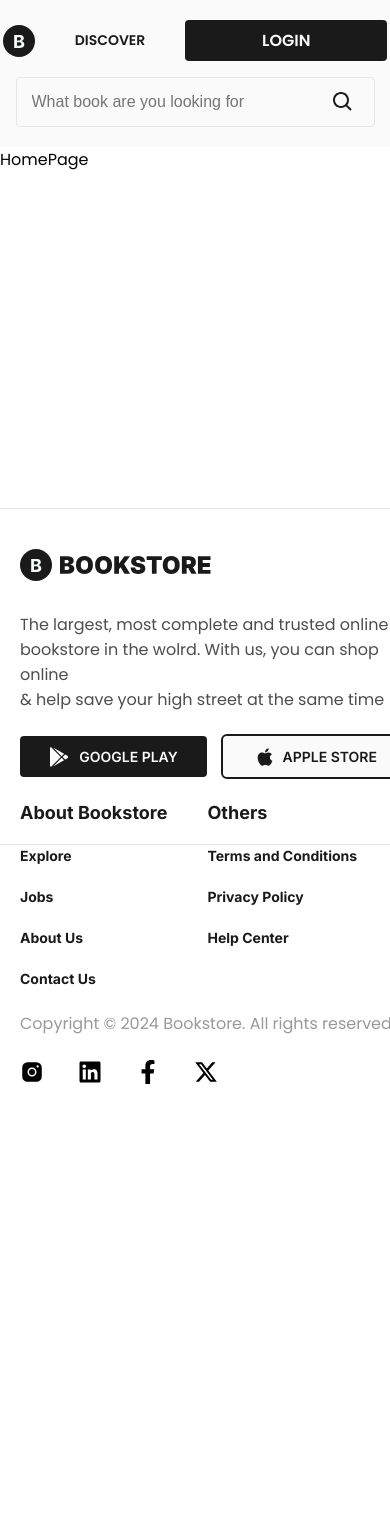
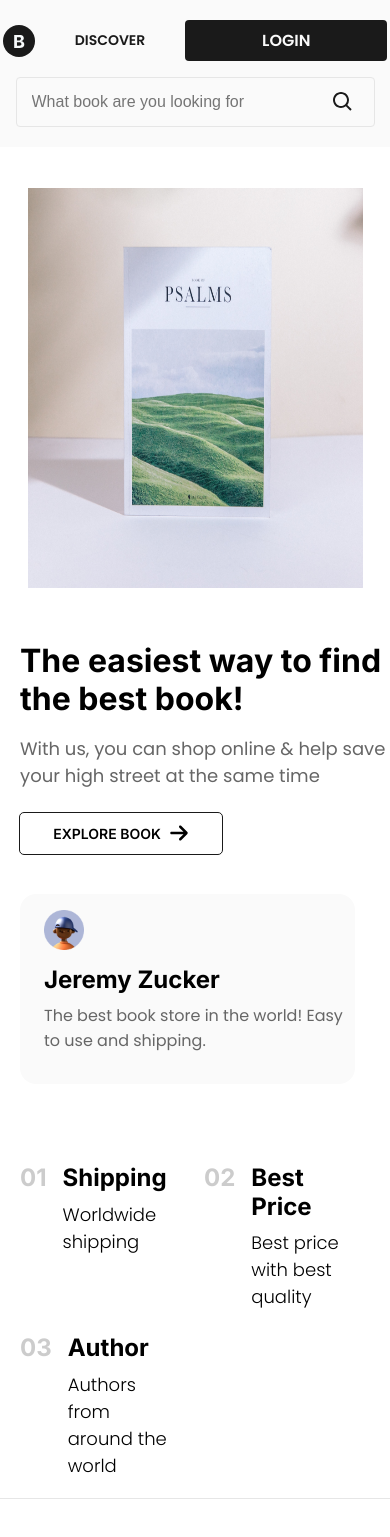
Before and after one commit to paulinasprojects/bookstore-dev, a React (Vite) app: page / in a window 390 px wide. Shown: the top 1537 px of the page. Before the commit the page ends 1091 px from the top, so only its background shows below. Built offline with nearby package versions, Linux system fonts and the light colour scheme.

Commit message:
added responsive hero section

```diff
--- /dev/null
+++ b/src/components/hero.tsx
@@ -0,0 +1,67 @@
+import { FaArrowRight } from "react-icons/fa6";
+import heroImage from '/hero-image.png'
+import profilePic from '/profile-pic-big.png';
+import MilestoneContent from "./milestone-content";
+
+import "../styles/hero.scss";
+
+const Hero = () => {
+  return (
+    <>
+      <div className="hero-container">
+        {/* Left */}
+        <div className="hero-title-container">
+          <h1 className="hero-textt hero-title">
+            The easiest
+            way to find
+            the best book!
+          </h1>
+          <span className="hero-description">
+            With us, you can shop online & help save
+            your high street at the same time
+          </span>
+          <div className="hero-button-container">
+            <button className="hero-button">
+              Explore Book
+              <FaArrowRight className="hero-icon" />
+            </button>
+          </div>
+        </div>
+        {/* Right */}
+        <div className="hero-image-container">
+          <img src={heroImage} alt="" className="hero-image" />
+        </div>
+      </div>
+      {/* Testimonial */}
+      <div className="testimonial-container">
+        <div className="hero-testimonial-container">
+           <img src={profilePic} alt="" className="profile-pic" />
+           <span className="subtitle-1 testimonial-title">Jeremy Zucker</span>
+           <span className="testimonial-description">The best book store in the world! Easy <br />
+            to use and shipping.
+          </span>
+        </div>
+        {/* Milestones */}
+        <div className="milestone-content">
+          <MilestoneContent
+            milestoneNumber="01"
+            milestoneTitle="Shipping"
+            milestoneDescription="Worldwide shipping"
+          />
+          <MilestoneContent
+            milestoneNumber="02"
+            milestoneTitle="Best Price"
+            milestoneDescription="Best price with best quality"
+          />
+          <MilestoneContent
+            milestoneNumber="03"
+            milestoneTitle="Author"
+            milestoneDescription="Authors from around the world"
+          />
+        </div>
+      </div>
+    </>
+  )
+}
+
+export default Hero
--- /dev/null
+++ b/src/components/milestone-content.tsx
@@ -0,0 +1,22 @@
+
+interface MilestoneContentProps {
+  milestoneNumber: string;
+  milestoneTitle: string;
+  milestoneDescription: string;
+}
+
+const MilestoneContent = ({ milestoneDescription, milestoneNumber, milestoneTitle }: MilestoneContentProps) => {
+  return (
+    <div className="milestone-container">
+      <span className="subtitle-1 number">{milestoneNumber}</span>
+      <div className="flex-container">
+        <span className="subtitle-1">
+          {milestoneTitle}
+        </span>
+        <span className="testimonial-milestone-description">{milestoneDescription}</span>
+      </div>
+    </div>
+  );
+};
+
+export default MilestoneContent;
--- a/src/index.scss
+++ b/src/index.scss
@@ -11,6 +11,7 @@
   --base-color-300: #CCCCCC;
   --base-color-200: #E6E6E6;
   --base-color-100: #FAFAFA;
+  --white: #FFFFFF;
 
   /*  Secondary Colors  */
   --secondary-color-800: #254D5A;
--- a/src/pages/home-page.tsx
+++ b/src/pages/home-page.tsx
@@ -1,7 +1,9 @@
+import Hero from "../components/hero"
+
 const HomePage = () => {
   return (
     <>
-    HomePage
+    <Hero/>
     </>
   )
 }
--- /dev/null
+++ b/src/styles/hero.scss
@@ -0,0 +1,206 @@
+@import "./responsive.scss";
+
+.hero-container {
+  display: flex;
+  align-items: center;
+  justify-content: space-between;
+  gap: 24px;
+
+  @include sm {
+    flex-direction: column;
+  }
+}
+
+.hero-title-container {
+  margin-top: 166px;
+  margin-left: 80px;
+
+  @include md {
+    margin-top: 23px;
+    margin-left: 60px;
+  }
+
+  @include sm {
+    order: 2;
+    margin-left: 20px;
+  }
+}
+
+.hero-textt {
+  font-family: "Inter", sans-serif;
+  font-weight: bold;
+  font-size: 4.5rem;
+  line-height: 120%;
+
+  @include md {
+    font-size: 48px;
+  }
+
+  @include sm {
+    font-size: 32px;
+  }
+}
+
+.hero-title {
+  margin-bottom: 16px;
+}
+
+.hero-description {
+  font-size: 24px;
+  color: var(--base-color-500);
+
+  @include md {
+    font-size: 18px;
+  }
+}
+
+.hero-button-container {
+  margin-top: 24px;
+}
+
+.hero-button {
+  width: 202px;
+  height: 41px;
+  border-radius: 4px;
+  outline: 1.5px solid var(--base-color-800);
+  background-color: var(--white);
+  border: none;
+  cursor: pointer;
+  font-size: 14px;
+  font-weight: 600;
+  font-family: "Inter", sans-serif;
+  display: flex;
+  align-items: center;
+  justify-content: center;
+  gap: 8px;
+  text-transform: uppercase;
+}
+
+.hero-icon {
+  width: 20px;
+  height: 20px;
+}
+
+
+.hero-image-container {
+  margin-top: 41px;
+  margin-right: 40px;
+
+  @include sm {
+    order: 1;
+    margin-right: 0;
+  }
+}
+
+.hero-image {
+  @include md {
+    width: 552px;
+    height: 436px;
+  }
+
+  @include sm {
+    width: 335px;
+    height: 400px;
+  }
+}
+
+.testimonial-container {
+  display: flex;
+  gap: 68px;
+
+  @include md {
+    flex-direction: column;
+    gap: 0;
+  }
+
+  @include sm {
+
+  }
+}
+
+.hero-testimonial-container {
+  width: 350px;
+  height: 193px;
+  background-color: var(--base-color-100);
+  border-radius: 16px;
+  display: flex;
+  flex-direction: column;
+  align-items: flex-start;
+  margin-left: 80px;
+
+  @include md  {
+    width: 346px;
+    height: 150px;
+    margin-left: 50px;
+    margin-top: -35px;
+  }
+
+  @include sm {
+    width: 335px;
+    height: 190px;
+    margin-top: 40px;
+    margin-left: 20px;
+  }
+}
+
+.profile-pic {
+  margin-top: 16px;
+  margin-left: 24px;
+  margin-bottom: 16px;
+
+  @include sm {
+    width: 40px;
+    height: 40px;
+  }
+}
+
+.testimonial-title {
+  margin-left: 24px;
+  margin-bottom: 8px;
+}
+
+.testimonial-description {
+  margin-left: 24px;
+  font-size: 16px;
+  font-family: "Poppins", sans-serif;
+  color: var(--base-color-500);
+}
+
+.milestone-content {
+  display: flex;
+  flex-direction: row;
+  gap: 24px;
+  margin-top: 80px;
+
+  @include md {
+    margin-left: 80px;
+  }
+
+  @include sm {
+    display: grid;
+    grid-template-columns: repeat(2, 160px);
+    margin-left: 20px;
+    margin-bottom: 20px;
+  }
+}
+
+.milestone-container {
+  display: flex;
+  gap: 16px;
+}
+
+.flex-container {
+  display: flex;
+  flex-direction: column;
+  gap: 8px;
+}
+
+.number {
+  color: var(--base-color-300);
+}
+
+.testimonial-milestone-description {
+  font-size: 18px;
+  font-family: "Poppins", sans-serif;
+  font-weight: 300;
+}
```
Also changed, not shown: public/hero-image.png (added).
